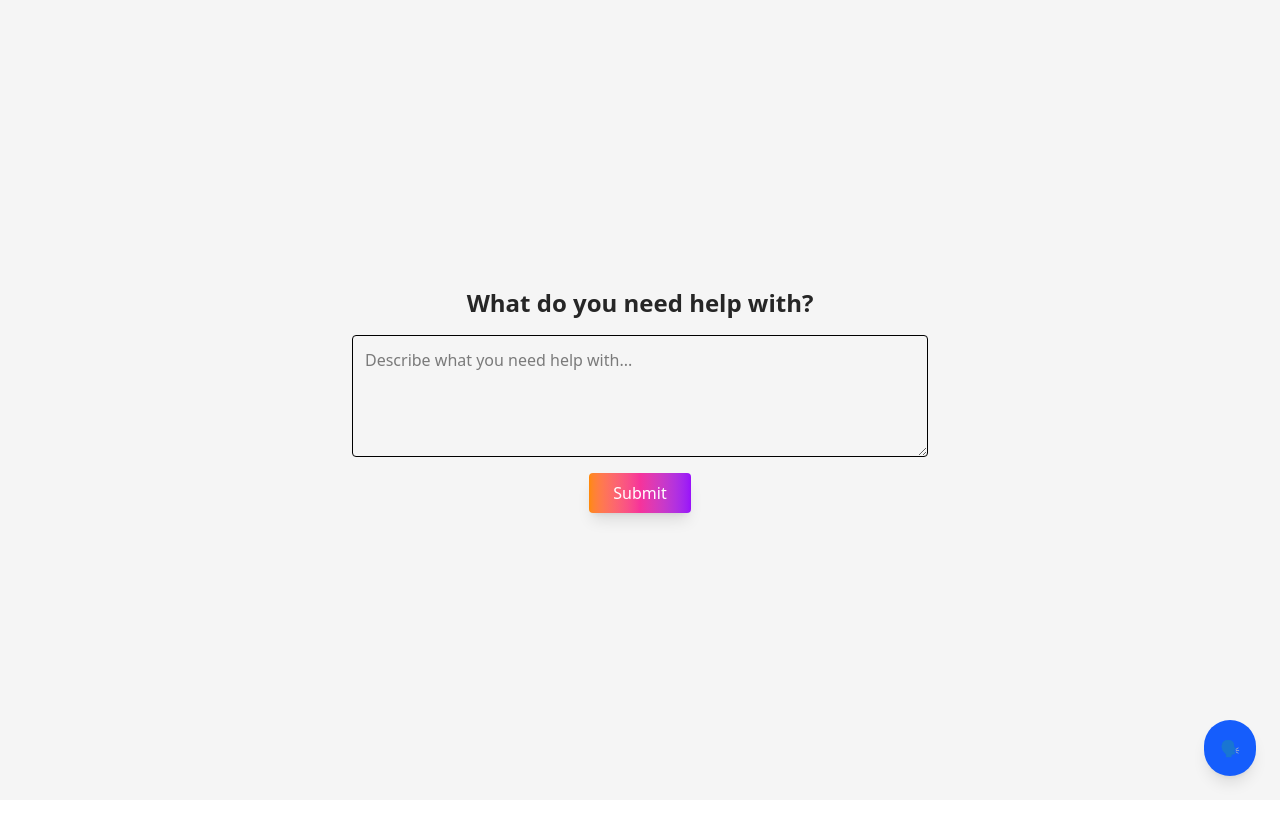
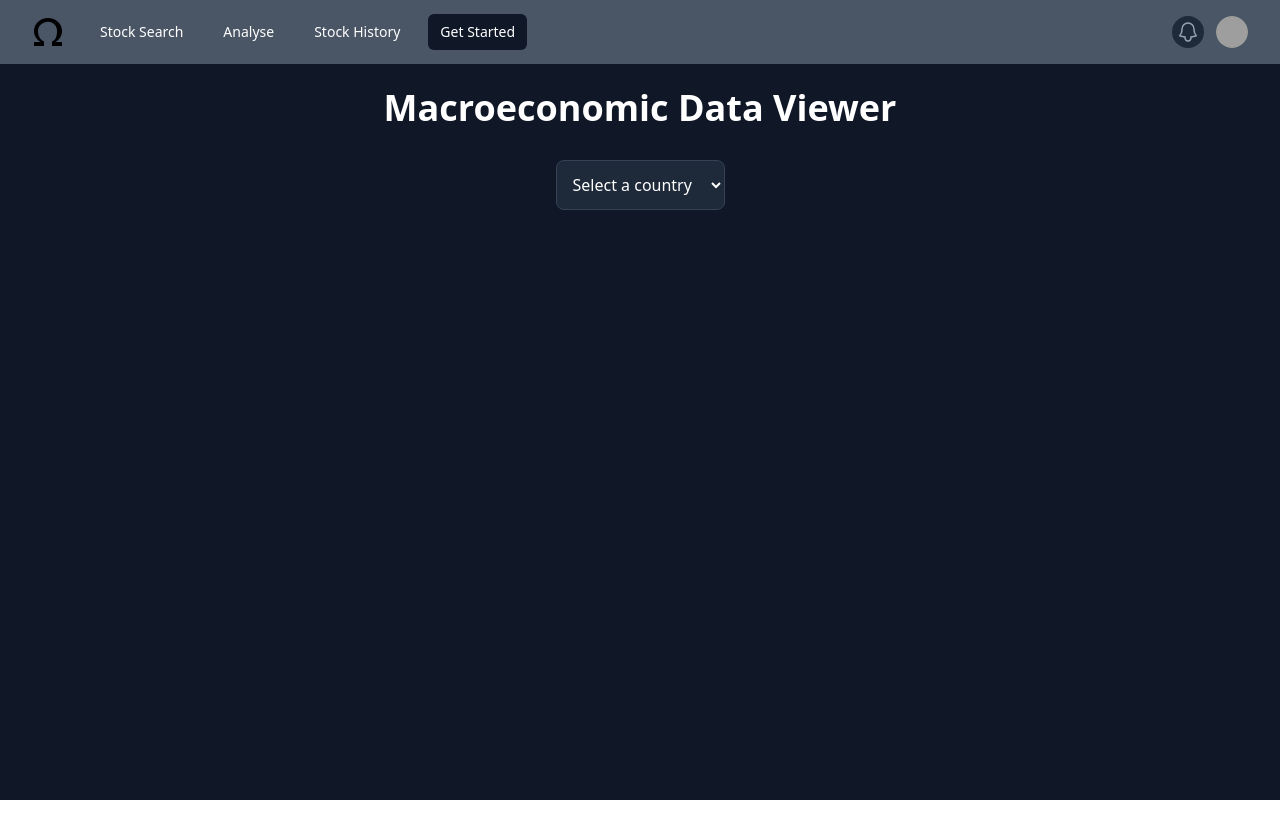
Before and after one commit to AIS170/SENG3011_OMEGA_frontend, a React (Vite) app: page /ai-help in a window 1280 px wide. Before the commit the page ends 800 px from the top, so only its background shows below. Built offline with nearby package versions, Linux system fonts and the light colour scheme; sample sign-in values are in the browser's storage; grey boxes are pictures that could not be loaded.

Commit message:
delt integration page, macroeconomic trends page added in

```diff
--- a/src/Queries.jsx
+++ b/src/Queries.jsx
@@ -1,59 +1,81 @@
+"use client";
+
 import { useState } from "react";
-import useTextToSpeech from "./hooks/textToSpeech";
+import axios from "axios";
+import Navbar from "./Navbar/Navbar";
+
+const countries = [
+  "Argentina", "Australia", "Austria", "Belgium", "Brazil", "Canada",
+  "Chile", "China", "Colombia", "Costa_Rica", "Czech_Republic", "Denmark",
+  "Estonia", "Finland", "France", "Germany", "Greece", "Hungary", "Iceland",
+  "India", "Ireland", "Israel", "Italy", "Japan", "Latvia", "Lithuania",
+  "Luxembourg", "Mexico", "Netherlands", "New_Zealand", "Norway", "Poland",
+  "Portugal", "Singapore", "Slovak_Republic", "Slovenia", "South_Korea",
+  "Spain", "Sweden", "Switzerland", "United_Kingdom", "USA"
+];
 
 export default function Queries() {
-  const [query, setQuery] = useState("");
-  const [response, setResponse] = useState("");
-  const speak = useTextToSpeech();
+  const [selectedCountry, setSelectedCountry] = useState("");
+  const [macroData, setMacroData] = useState(null);
+  const [loading, setLoading] = useState(false);
 
-  const handleAsk = () => {
-    // You can replace this with your new logic
-    setResponse("Thank you for your query. We'll get back to you shortly.");
+  const fetchMacroData = async (country) => {
+    setLoading(true);
+    try {
+      const response = await axios.get(
+        `https://2lf9xfrmxa.execute-api.ap-southeast-2.amazonaws.com/dev/macro/country/${country}`
+      );
+      setMacroData(response.data);
+    } catch (error) {
+      console.error("Error fetching macro data", error);
+      setMacroData(null);
+    } finally {
+      setLoading(false);
+    }
   };
 
-  const handleReadPage = () => {
-    const text = document.body.innerText;
-    speak(text);
+  const handleSelectChange = (e) => {
+    const country = e.target.value;
+    setSelectedCountry(country);
+    if (country) {
+      fetchMacroData(country);
+    }
   };
 
   return (
-    <div className="min-h-screen bg-neutral-100 dark:bg-neutral-900 flex flex-col items-center justify-center px-4">
-      <h1 className="text-2xl font-bold mb-4 text-neutral-800 dark:text-white">
-        What do you need help with?
-      </h1>
-      <textarea
-        className="w-full max-w-xl p-3 border rounded mb-4 dark:bg-neutral-800 dark:text-white"
-        rows="4"
-        placeholder="Describe what you need help with..."
-        value={query}
-        onChange={(e) => setQuery(e.target.value)}
-      />
-      <button
-        onClick={handleAsk}
-        className="rounded bg-gradient-to-r from-orange-400 via-pink-500 to-purple-600 px-6 py-2 text-white shadow-lg hover:shadow-xl transition"
+    <div className="min-h-screen flex flex-col items-center justify-start bg-gray-900 mb-6 text-white">
+      <Navbar currPage="Get Started" />
+      <h1 className="text-4xl font-bold mb-8 mt-6">Macroeconomic Data Viewer</h1>
+
+      <select
+        value={selectedCountry}
+        onChange={handleSelectChange}
+        className="mb-10 p-3 rounded-lg border border-gray-700 bg-gray-800 text-white"
       >
-        Submit
-      </button>
+        <option value="">Select a country</option>
+        {countries.map((country) => (
+          <option key={country} value={country}>
+            {country.replace(/_/g, " ")}
+          </option>
+        ))}
+      </select>
 
-      {response && (
-        <div className="mt-6 max-w-xl bg-white dark:bg-neutral-800 p-4 rounded shadow">
-          <h2 className="text-lg font-semibold mb-2 text-neutral-700 dark:text-white">
-            Response:
-          </h2>
-          <p className="text-neutral-600 dark:text-neutral-300 whitespace-pre-line">
-            {response}
-          </p>
+      {loading && <p className="text-gray-400">Loading...</p>}
+
+      {macroData && (
+        <div className="grid grid-cols-1 md:grid-cols-2 gap-6 w-full max-w-6xl">
+          {Object.entries(macroData).map(([key, value]) => (
+            <div
+              key={key}
+              className="p-6 rounded-2xl shadow-lg bg-gradient-to-br from-orange-500 to-pink-500 hover:scale-105 transition-transform"
+            >
+              <h2 className="text-2xl font-bold mb-2">{key}</h2>
+              <p className="text-sm text-gray-200">Date: {value.date}</p>
+              <p className="text-3xl font-extrabold mt-2">{value.value}</p>
+            </div>
+          ))}
         </div>
       )}
-
-      {/* Button to toggle text-to-speech */}
-      <button
-        onClick={handleReadPage}
-        className="fixed bottom-6 right-6 z-50 rounded-full bg-blue-600 p-4 text-white shadow-lg hover:bg-blue-700 focus:outline-none"
-        aria-label="Toggle text to speech"
-      >
-        🗣️
-      </button>
     </div>
   );
 }
```
